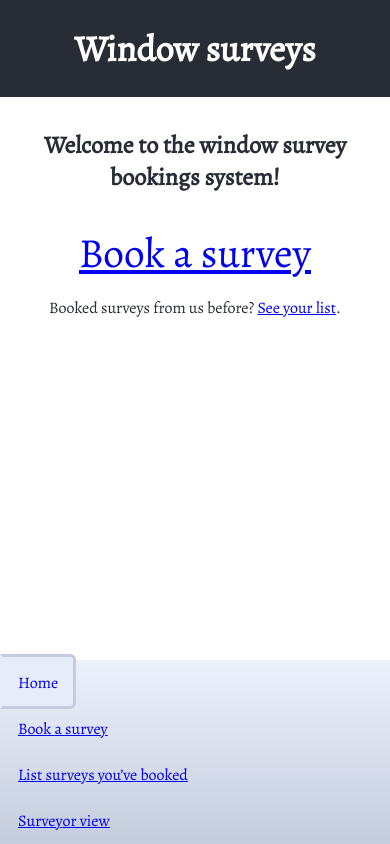
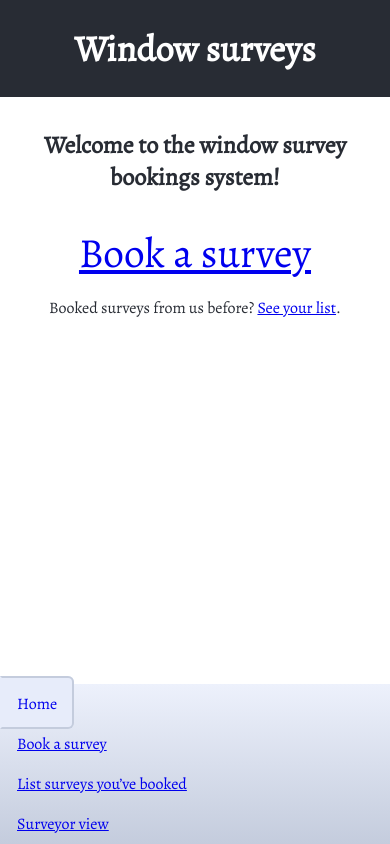
Before and after one commit to DuncanRitchie2/window-bookings, a React (Create React App) app in the folder client/: page / in a window 390 px wide. Built offline with nearby package versions, Linux system fonts and the light colour scheme.

Commit message:
CSS tweak on mobile navbar

```diff
--- a/client/src/App.css
+++ b/client/src/App.css
@@ -246,7 +246,7 @@ nav a:hover,.nav-link-current:hover {
 
 
     nav {
-        background-image: linear-gradient(var(--white), var(--pale-blue))
+        background-image: linear-gradient(var(--white), var(--pale-blue));
     }
 
     nav ul {
@@ -256,21 +256,21 @@ nav a:hover,.nav-link-current:hover {
     }
 
     nav ul li {
-        padding-top: 12px;
-        padding-bottom: 12px;
+        padding-top: 9px;
+        padding-bottom: 9px;
         text-align: left;
 
     }
 
     nav ul li a {
         border-radius: 0 6px 6px 0;
-        border: 3px solid rgba(0,0,0,0);
-        border-left: 3px solid rgba(0,0,0,0);
+        border: 2px solid rgba(0,0,0,0);
+        border-left: 2px solid rgba(0,0,0,0);
     }
 
     .nav-link-current {
-        border: 3px solid var(--pale-blue);
-        border-left: 3px solid rgba(0,0,0,0);
+        border: 2px solid var(--pale-blue);
+        border-left: 2px solid rgba(0,0,0,0);
     }
 
     nav a:hover {
@@ -280,7 +280,7 @@ nav a:hover,.nav-link-current:hover {
 
     nav a.nav-link-current:hover {
         border-radius: 0 6px 6px 0;
-        border-bottom: 3px solid var(--pale-blue);
+        border-bottom: 2px solid var(--pale-blue);
     }
 
 }
```
